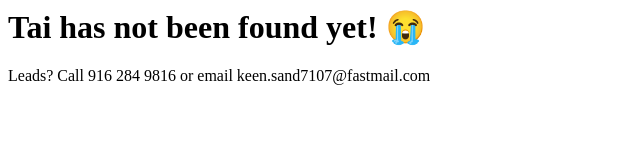
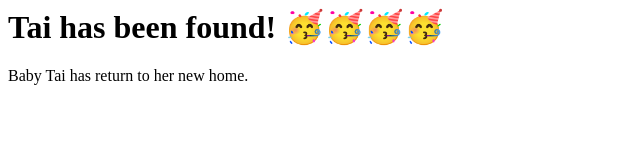
Before and after one commit to darachm/find-tai, a plain HTML site: page index.html in a window 1280 px wide. Shown: the whole page, without its empty margins (0-640 px from the left). Drawn offline with Linux system fonts and the light colour scheme.

Commit message:
Update index.html

```diff
--- a/index.html
+++ b/index.html
@@ -1,6 +1,6 @@
 <html>
   <body>
-    <h1>Tai has not been found yet! 😭 </h1>
-    <p>Leads? Call 916 284 9816 or email keen.sand7107@fastmail.com </p>
+    <h1>Tai has been found! 🥳🥳🥳🥳 </h1>
+    <p>Baby Tai has return to her new home.</p>
   </body>
 </html>
```
